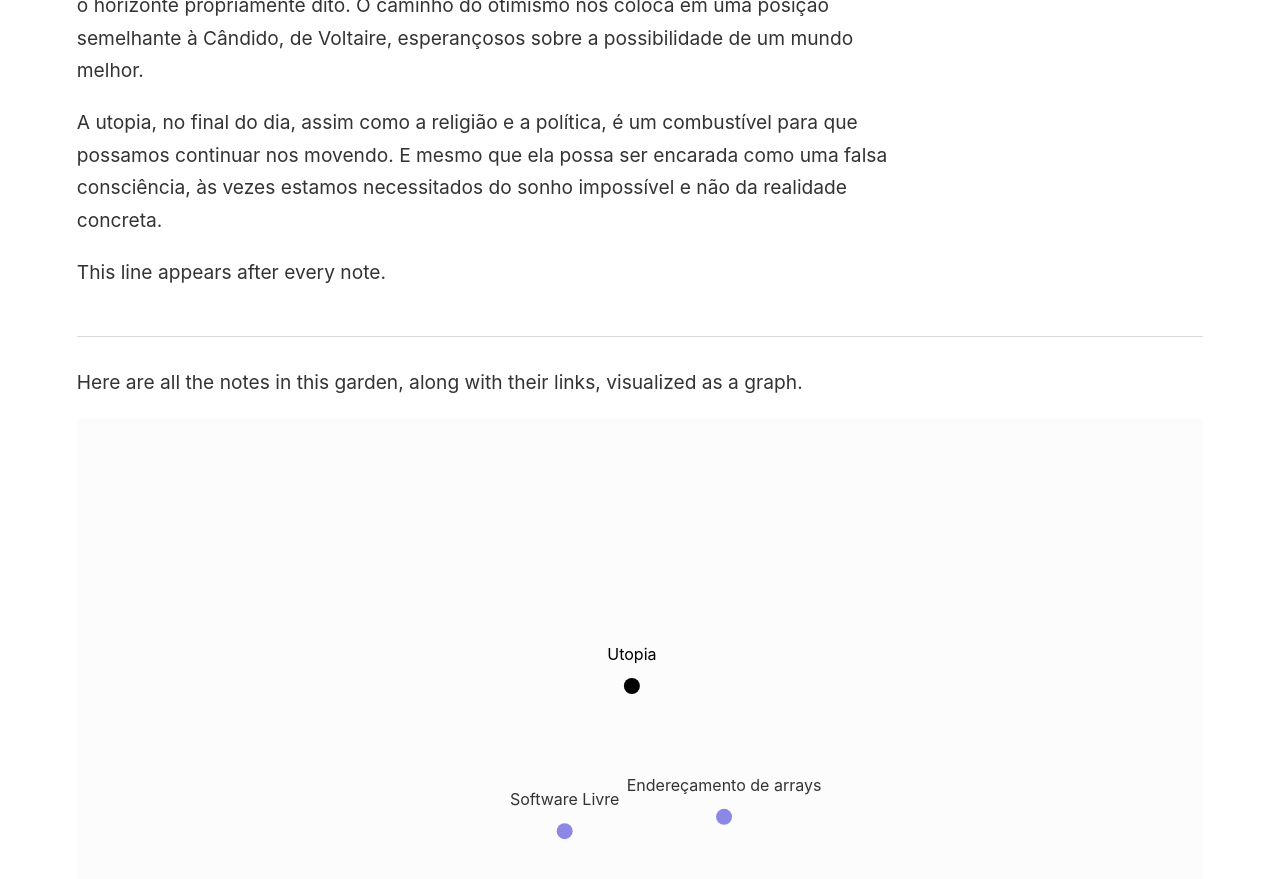
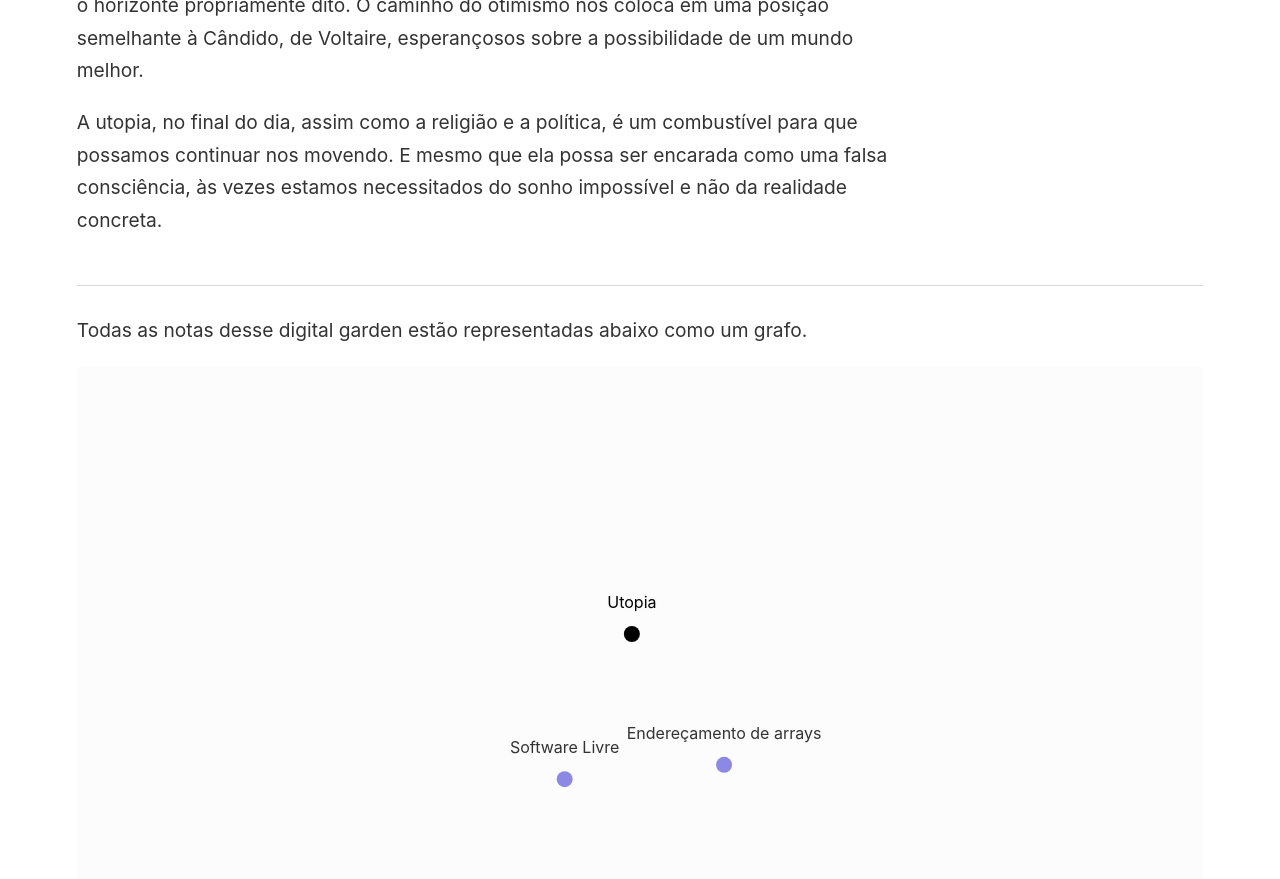
Before and after one commit to ScotuzziJr/scotuzzi-garden, a Jekyll site: the page built from _notes/utopia.md, in a window 1280 px wide and 900 px high, scrolled down 1140 px. Shown: the top 879 px of the window. Built offline with Jekyll 4.4.1, drawn with Linux system fonts in a browser that asks for light colours; some of the changed text lies outside the part shown.

Commit message:
chore: changes default html files

```diff
--- a/_layouts/note.html
+++ b/_layouts/note.html
@@ -14,11 +14,10 @@ layout: default
   <div id="notes-entry-container">
     <content>
       {{ content }}
-      <p>This line appears after every note.</p>
     </content>
 
     <side style="font-size: 0.9em">
-      <h3 style="margin-bottom: 1em">Notes mentioning this note</h3>
+      <h3 style="margin-bottom: 1em">Essa nota é citada em:</h3>
       {% if page.backlinks.size > 0 %}
       <div style="display: grid; grid-gap: 1em; grid-template-columns: repeat(1fr);">
       {% for backlink in page.backlinks %}
@@ -32,7 +31,7 @@ layout: default
 
       <div style="font-size: 0.9em">
         <p>
-          There are no notes linking to this note.
+          No momento, não existem citações para essa nota.
         </p>
       </div>
       {% endif %}
@@ -42,6 +41,6 @@ layout: default
 
 <hr>
 
-<p>Here are all the notes in this garden, along with their links, visualized as a graph.</p>
+<p>Todas as notas desse digital garden estão representadas abaixo como um grafo.</p>
 
 {% include notes_graph.html %}
```
